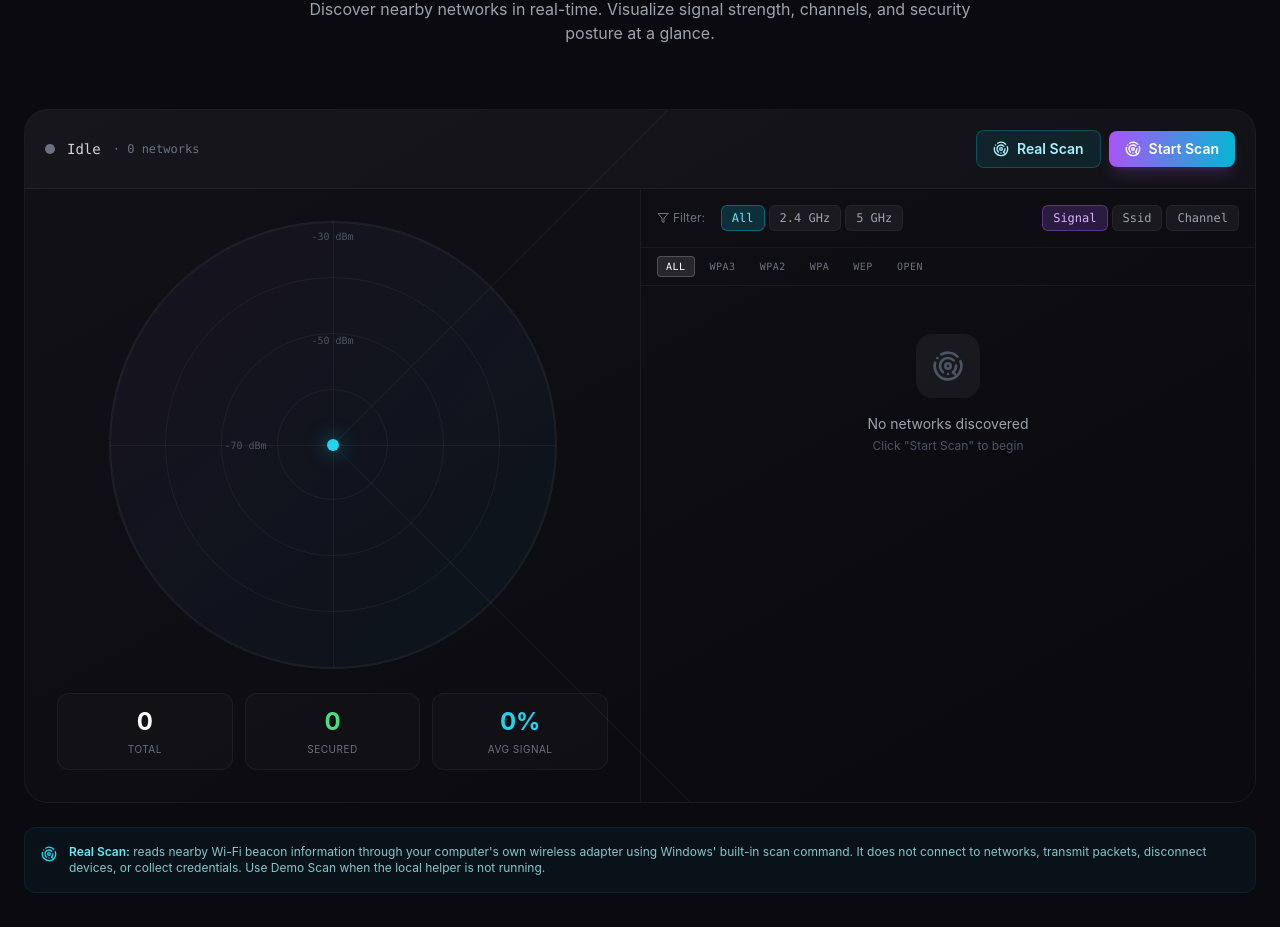
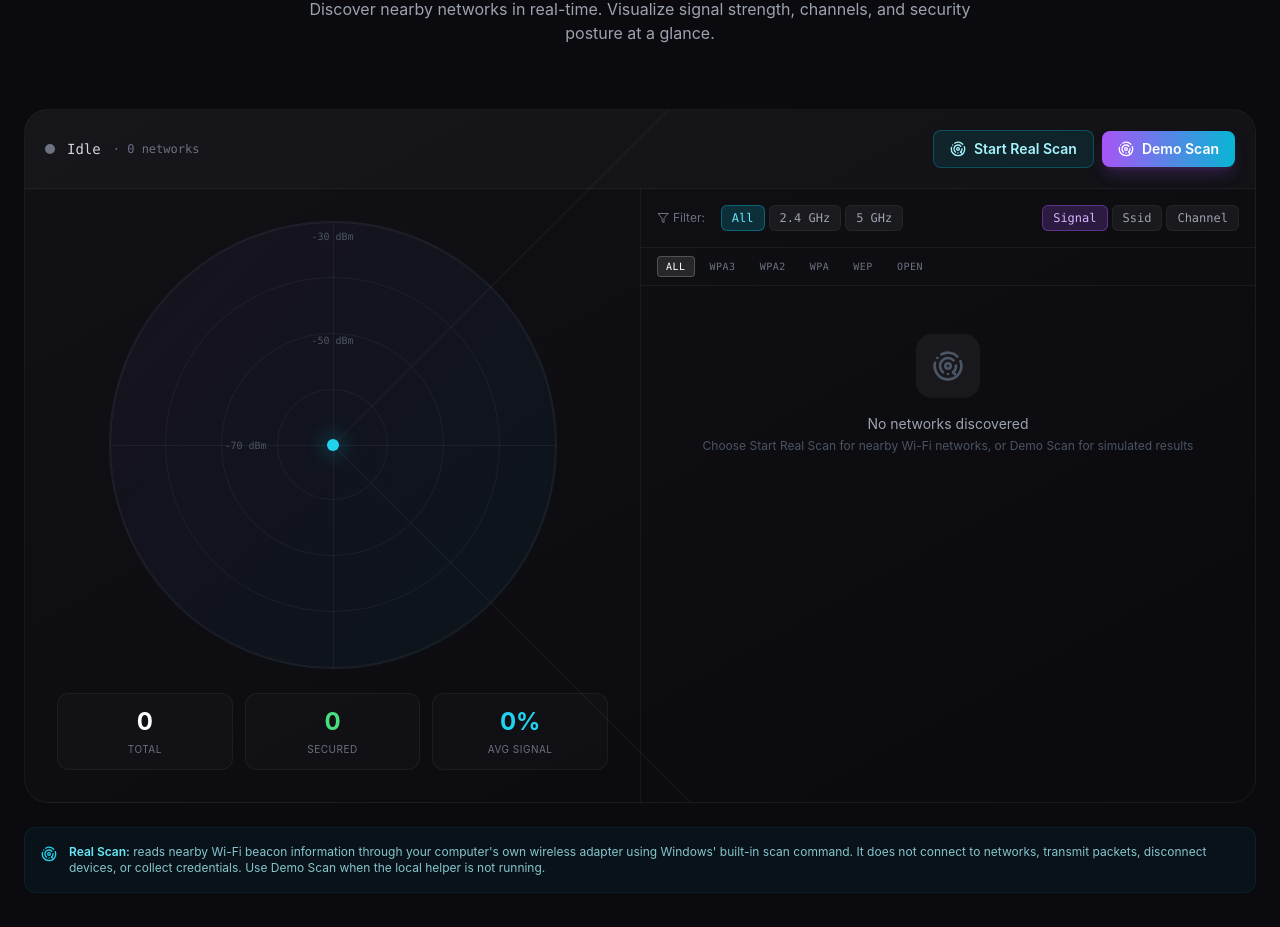
Before and after one commit to kiregehibase-hue/Airgorah, a React (Vite) app: page / in a window 1280 px wide. Shown: the part 1814-2741 px from the top of the page. Built offline with nearby package versions, Linux system fonts and the light colour scheme.

Commit message:
Clarify real Wi-Fi scan versus demo scan controls

```diff
--- a/src/App.tsx
+++ b/src/App.tsx
@@ -686,10 +686,10 @@ function WiFiScanner({ networks, setNetworks, scanning, setScanning }: {
               <button
                 onClick={realScanning ? stopScan : startRealScan}
                 className="px-4 py-2 rounded-lg text-sm font-semibold transition-all flex items-center gap-2 bg-cyan-500/10 border border-cyan-500/30 text-cyan-200 hover:bg-cyan-500/20"
-                title="Scan nearby Wi-Fi networks using the local Windows scanner service"
+                title="Start a real nearby Wi-Fi scan using the local Windows scanner service"
               >
                 <div className="w-4 h-4"><Icons.Radar /></div>
-                {realScanning ? 'Stop Real Scan' : 'Real Scan'}
+                {realScanning ? 'Stop Real Scan' : 'Start Real Scan'}
               </button>
               <button
                 onClick={scanning && !realScanning ? stopScan : startScan}
@@ -702,7 +702,7 @@ function WiFiScanner({ networks, setNetworks, scanning, setScanning }: {
                 <div className="w-4 h-4">
                   {scanning ? <Icons.Close /> : <Icons.Radar />}
                 </div>
-                {scanning ? 'Stop Scan' : 'Start Scan'}
+                {scanning ? 'Stop Demo' : 'Demo Scan'}
               </button>
               {networks.length > 0 && (
                 <button
@@ -800,7 +800,7 @@ function WiFiScanner({ networks, setNetworks, scanning, setScanning }: {
                         {scanning ? 'Searching for networks...' : 'No networks discovered'}
                       </div>
                       <div className="text-gray-600 text-xs">
-                        {scanning ? 'This may take a moment' : 'Click "Start Scan" to begin'}
+                        {scanning ? 'This may take a moment' : 'Choose Start Real Scan for nearby Wi-Fi networks, or Demo Scan for simulated results'}
                       </div>
                     </div>
                   ) : (
```
